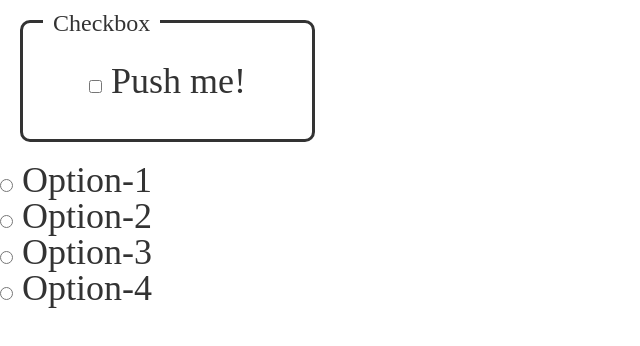
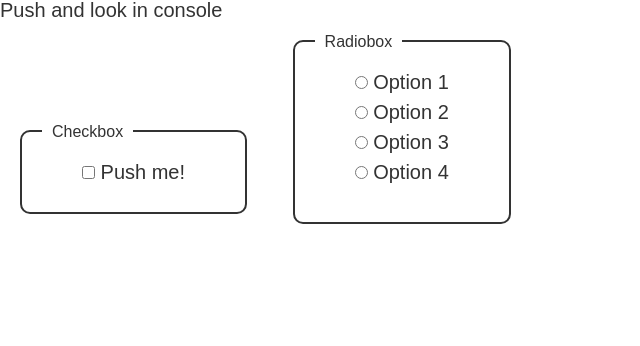
Before and after one commit to HunterM7/Lesson-1, a plain HTML site: page index.html in a window 1280 px wide. Shown: the whole page, without its empty margins (0-640 px from the left). Drawn offline with Linux system fonts and the light colour scheme.

Commit message:
last update

```diff
--- a/index.html
+++ b/index.html
@@ -10,6 +10,8 @@
 </head>
 
 <body>
+
+	<p>Push and look in console</p>
 
 	<!-- * Checkboxes -->
 
@@ -25,28 +27,28 @@
 		<li class="radio__item">
 			<label class="radio__label">
 				<input class="radio__input" type="radio" name="radiobox" value="1">
-				Option-1
+				Option 1
 			</label>
 		</li>
 
 		<li class="radio__item">
 			<label class="radio__label">
 				<input class="radio__input" type="radio" name="radiobox" value="2">
-				Option-2
+				Option 2
 			</label>
 		</li>
 
 		<li class="radio__item">
 			<label class="radio__label">
 				<input class="radio__input" type="radio" name="radiobox" value="3">
-				Option-3
+				Option 3
 			</label>
 		</li>
 
 		<li class="radio__item">
 			<label class="radio__label">
 				<input class="radio__input" type="radio" name="radiobox" value="4">
-				Option-4
+				Option 4
 			</label>
 		</li>
 
--- a/js/main.js
+++ b/js/main.js
@@ -9,6 +9,6 @@ checkbox.addEventListener('change', () => {
 
 radiobox.forEach(x => {
 	x.addEventListener('change', () => {
-		console.log(`Выбран вариант: ${x.value}`);
+		console.log(`Choosed option: ${x.value}`);
 	});
 });
--- a/scss/main.scss
+++ b/scss/main.scss
@@ -1,11 +1,12 @@
 @import '_normalize';
 
 html {
-	font-size: 36px;
+	font-size: 20px;
 }
 
 body {
-	font-size: 36px;
+	font-family: sans-serif;
+	font-size: 1rem;
 	font-weight: 400;
 	line-height: 1;
 	color: #333;
@@ -13,10 +14,10 @@ body {
 
 .checkbox {
 	display: inline-block;
-	padding: 40px 66px;
+	padding: 1.5rem 3rem;
 	margin: 20px;
 
-	border: 3px solid #333;
+	border: 2px solid #333;
 	border-radius: 10px;
 
 	position: relative;
@@ -26,14 +27,13 @@ body {
 		display: inline-block;
 		padding: 0 10px;
 
-		font-size: 24px;
+		font-size: 0.8rem;
 
 		background-color: #fff;
 
 		position: absolute;
 		top: -0.5em;
 		left: 20px;
-
 	}
 
 	&__item {}
@@ -42,8 +42,32 @@ body {
 
 
 .radio {
+	display: inline-block;
+	padding: 1.5rem 3rem;
+	margin: 20px;
 
-	&__item {}
+	border: 2px solid #333;
+	border-radius: 10px;
+
+	position: relative;
+
+	&::before {
+		content: 'Radiobox';
+		display: inline-block;
+		padding: 0 10px;
+
+		font-size: 0.8rem;
+
+		background-color: #fff;
+
+		position: absolute;
+		top: -0.5em;
+		left: 20px;
+	}
+
+	&__item {
+		margin-bottom: 10px;
+	}
 
 	&__label {}
 
```
Also changed, not shown: css/main.css.
